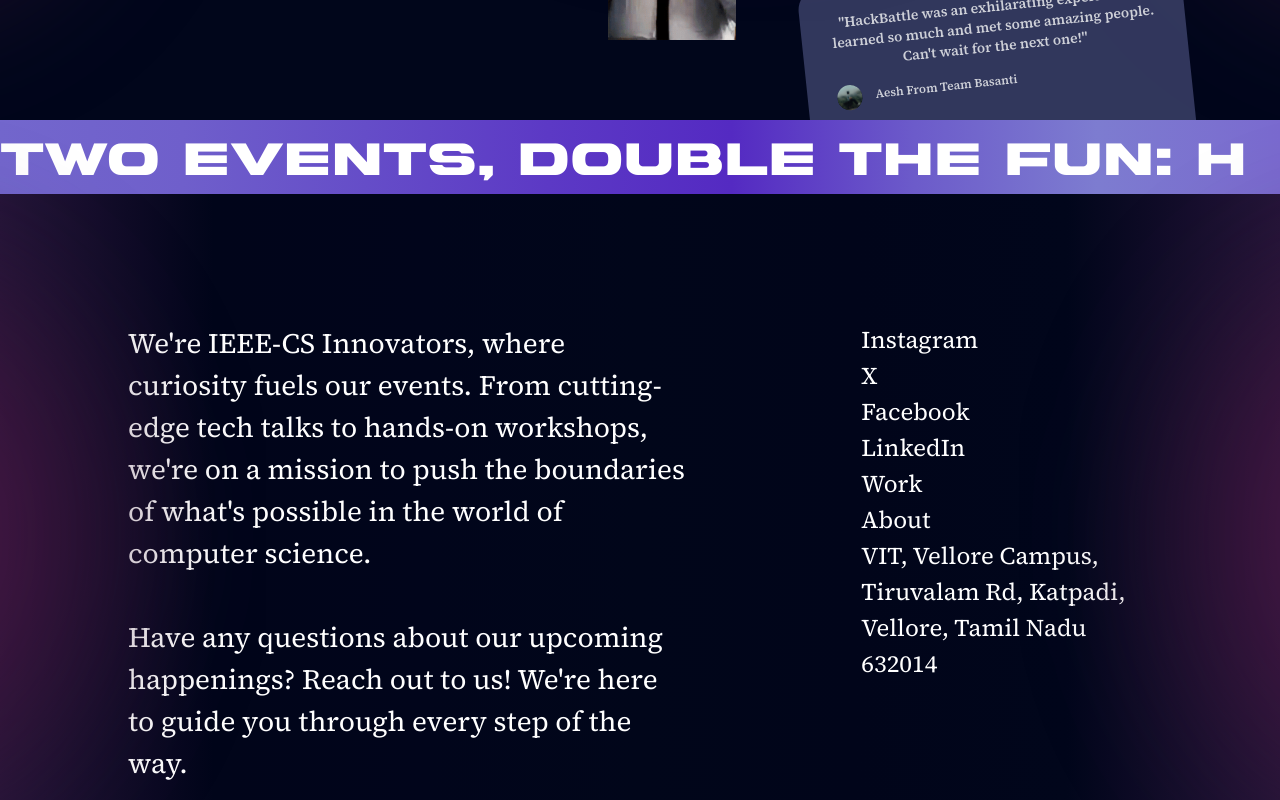
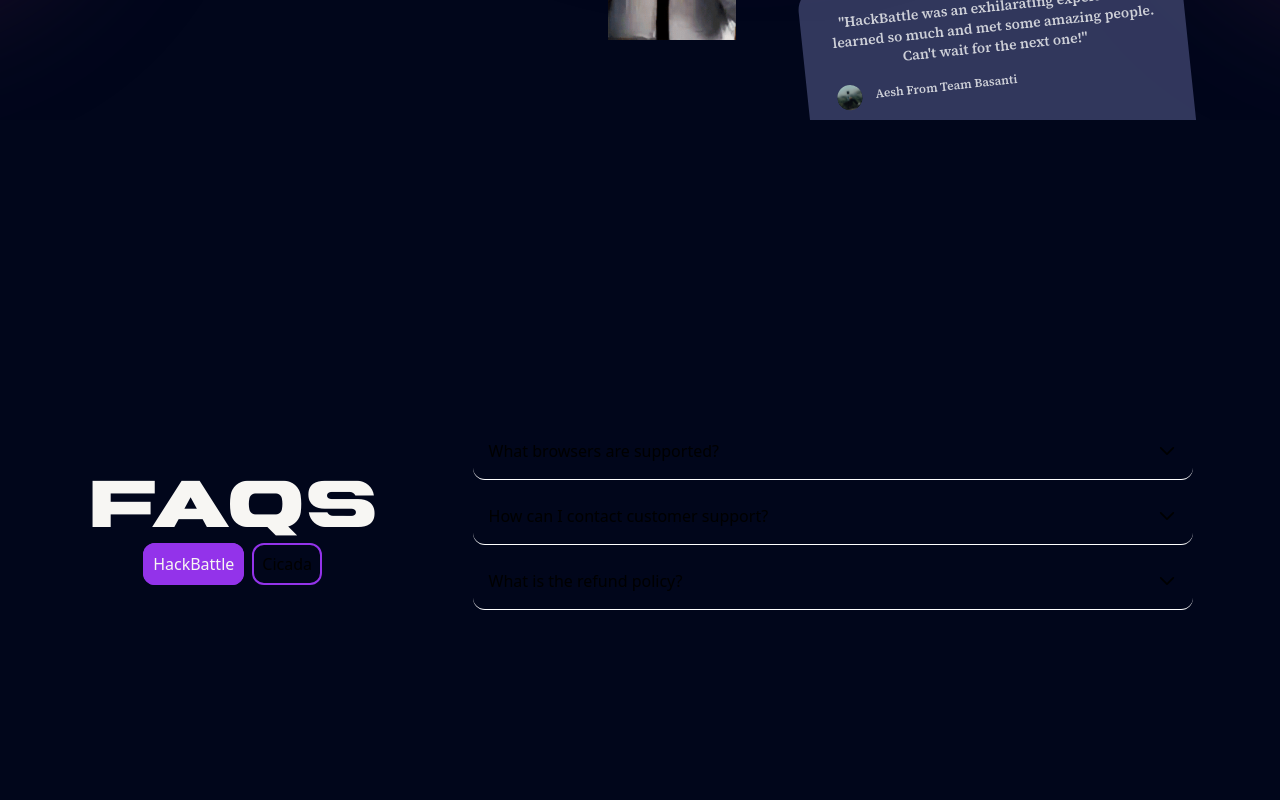
Before and after one commit to IEEECS-VIT/arcs24-frontend, a React (Vite) app: page / in a window 1280 px wide. Shown: the part 3760-4560 px from the top of the page. Built offline with nearby package versions, Linux system fonts and the light colour scheme.

Commit message:
feat: added FAQ page

```diff
--- a/src/App.jsx
+++ b/src/App.jsx
@@ -4,10 +4,11 @@ import Yooho from "./Components/Yooho";
 import Combined from "./Components/Combined";
 import Sponsors from "./Components/responsivedesign";
 import Navbar from "./Components/Navbar";
-import Footer from "./Components/Footer"
-import HackBattle from "./Components/HackBattle"
-import Why from "./Components/WhyShouldI"
-import Happie from "./Components/Happie"
+import Footer from "./Components/Footer";
+import HackBattle from "./Components/HackBattle";
+import Why from "./Components/WhyShouldI";
+import Happie from "./Components/Happie";
+import Faq from "./Components/faq";
 
 function App() {
   return (
@@ -18,6 +19,7 @@ function App() {
       <Combined />
       <Why />
       <Happie />
+      <Faq />
       <Footer />
     </main>
   );
--- /dev/null
+++ b/src/Components/accordion.jsx
@@ -0,0 +1,52 @@
+import { useState } from "react";
+
+const AccordionItem = ({ title, content }) => {
+  const [isExpanded, setIsExpanded] = useState(false);
+
+  return (
+    <div className="mb-2">
+      <button
+        type="button"
+        className={`mb-2 flex w-full items-center justify-between gap-4 ${!isExpanded && "rounded-xl border-b border-white"} bg-transparent p-4 text-left`}
+        aria-expanded={isExpanded}
+        onClick={() => setIsExpanded(!isExpanded)}
+      >
+        {title}
+        <svg
+          xmlns="http://www.w3.org/2000/svg"
+          viewBox="0 0 24 24"
+          fill="none"
+          strokeWidth="2"
+          stroke="currentColor"
+          className={`size-5 shrink-0 transition ${isExpanded ? "rotate-180" : ""}`}
+          aria-hidden="true"
+        >
+          <path
+            strokeLinecap="round"
+            strokeLinejoin="round"
+            d="M19.5 8.25l-7.5 7.5-7.5-7.5"
+          />
+        </svg>
+      </button>
+      {isExpanded && (
+        <div
+          className={`mb-2 text-pretty ${isExpanded && "rounded-xl border-b border-white"} p-4 text-sm sm:text-base`}
+        >
+          {content}
+        </div>
+      )}
+    </div>
+  );
+};
+
+const Accordion = ({ items }) => {
+  return (
+    <div className="w-[60%] overflow-hidden">
+      {items.map((item, index) => (
+        <AccordionItem key={index} title={item.title} content={item.content} />
+      ))}
+    </div>
+  );
+};
+
+export default Accordion;
--- /dev/null
+++ b/src/Components/faq.jsx
@@ -0,0 +1,160 @@
+import { useState } from "react";
+import Accordion from "./accordion";
+
+const CicadaFaqItems = [
+  {
+    title: "What Cicada are supported?",
+    content: (
+      <>
+        Our website is optimized for the latest versions of Chrome, Firefox,
+        Safari, and Edge. Check our
+        <a
+          href="#"
+          className="text-blue-700 underline underline-offset-2 dark:text-blue-600"
+        >
+          documentation
+        </a>
+        for additional information.
+      </>
+    ),
+  },
+  {
+    title: "How can I contact customer support?",
+    content: (
+      <>
+        Reach out to our dedicated support team via email at
+        <a
+          href="#"
+          className="text-blue-700 underline underline-offset-2 dark:text-blue-600"
+        >
+          support@example.com
+        </a>
+        or call our toll-free number at 1-800-123-4567 during business hours.
+      </>
+    ),
+  },
+  {
+    title: "What is the refund policy?",
+    content: (
+      <>
+        Please refer to our
+        <a
+          href="#"
+          className="text-blue-700 underline underline-offset-2 dark:text-blue-600"
+        >
+          refund policy page
+        </a>
+        on the website for detailed information regarding eligibility,
+        timeframes, and the process for requesting a refund.
+      </>
+    ),
+  },
+];
+
+const HackFaqItems = [
+  {
+    title: "What browsers are supported?",
+    content: (
+      <>
+        Our website is optimized for the latest versions of Chrome, Firefox,
+        Safari, and Edge. Check our
+        <a
+          href="#"
+          className="text-blue-700 underline underline-offset-2 dark:text-blue-600"
+        >
+          documentation
+        </a>
+        for additional information.
+      </>
+    ),
+  },
+  {
+    title: "How can I contact customer support?",
+    content: (
+      <>
+        Reach out to our dedicated support team via email at
+        <a
+          href="#"
+          className="text-blue-700 underline underline-offset-2 dark:text-blue-600"
+        >
+          support@example.com
+        </a>
+        or call our toll-free number at 1-800-123-4567 during business hours.
+      </>
+    ),
+  },
+  {
+    title: "What is the refund policy?",
+    content: (
+      <>
+        Please refer to our
+        <a
+          href="#"
+          className="text-blue-700 underline underline-offset-2 dark:text-blue-600"
+        >
+          refund policy page
+        </a>
+        on the website for detailed information regarding eligibility,
+        timeframes, and the process for requesting a refund.
+      </>
+    ),
+  },
+];
+
+const Faq = () => {
+  const [selected, setSelected] = useState("HackBattle");
+
+  const handleChange = (event) => {
+    setSelected(event.target.value);
+  };
+
+  const getItems = () => {
+    if (selected === "Cicada") {
+      return CicadaFaqItems;
+    }
+    return HackFaqItems;
+  };
+
+  return (
+    <div className="flex min-h-screen w-full items-center justify-around p-10 md:flex-row flex-col">
+      <div className="flex flex-col gap-4">
+        <p className="font-rugen text-7xl text-[#F7F6F3]">FAQS</p>
+        <div className="flex items-center justify-center gap-2">
+          <label>
+            <input
+              type="radio"
+              name="faq"
+              value="HackBattle"
+              checked={selected === "HackBattle"}
+              onChange={handleChange}
+              className="hidden"
+            />
+            <span
+              className={`cursor-pointer p-2 ${selected === "HackBattle" ? "bg-purple-600 text-[#F7F6F3]" : ""} rounded-xl border-2 border-purple-600 text-base`}
+            >
+              HackBattle
+            </span>
+          </label>
+          <label>
+            <input
+              type="radio"
+              name="faq"
+              value="Cicada"
+              checked={selected === "Cicada"}
+              onChange={handleChange}
+              className="hidden"
+            />
+            <span
+              className={`cursor-pointer p-2 ${selected === "Cicada" ? "border-2 border-purple-600 bg-purple-600 text-[#F7F6F3]" : "border-2 border-purple-600"} rounded-xl text-base`}
+            >
+              Cicada
+            </span>
+          </label>
+        </div>
+      </div>
+      <Accordion items={getItems()} />
+    </div>
+  );
+};
+
+export default Faq;
```
